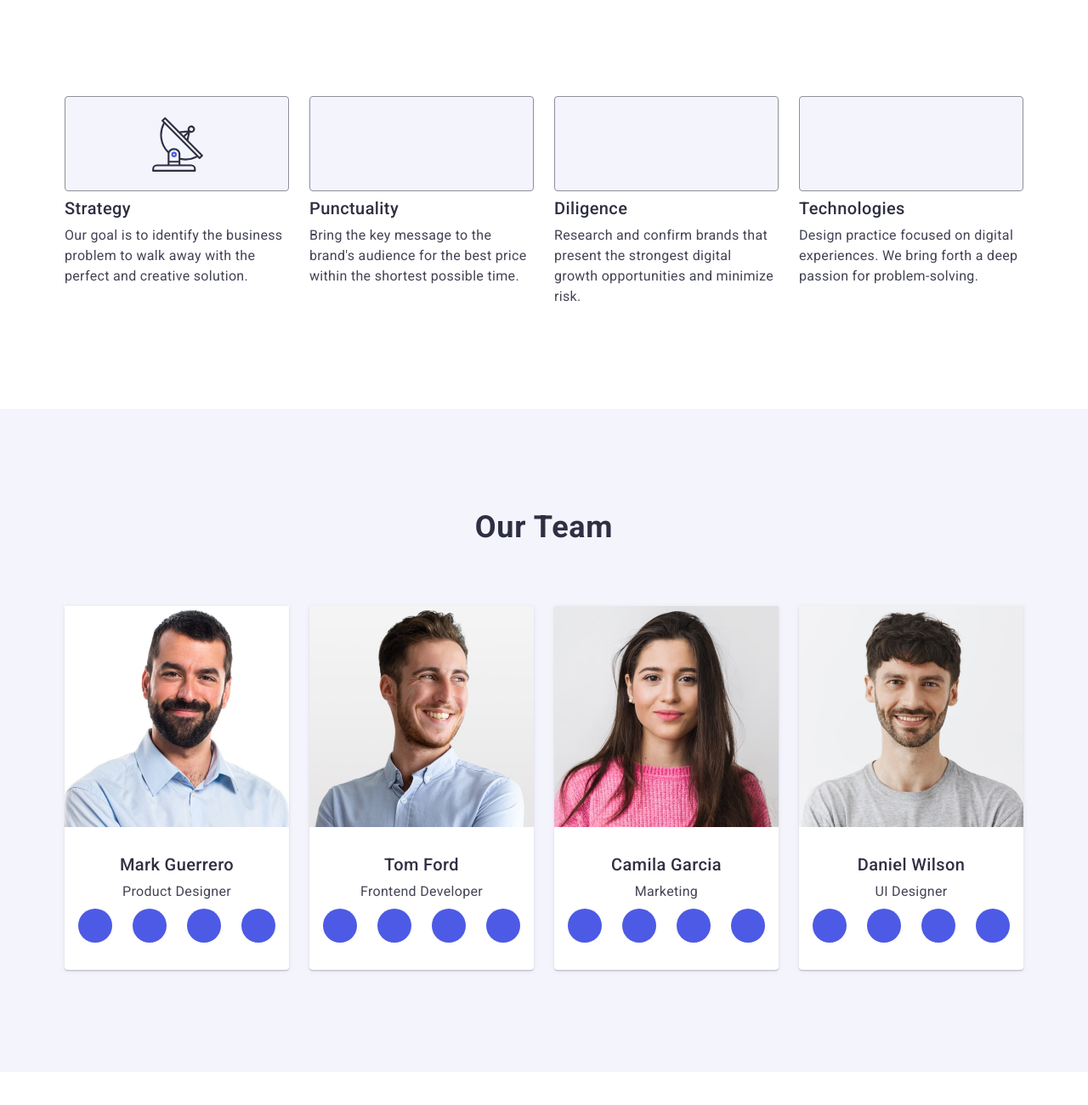
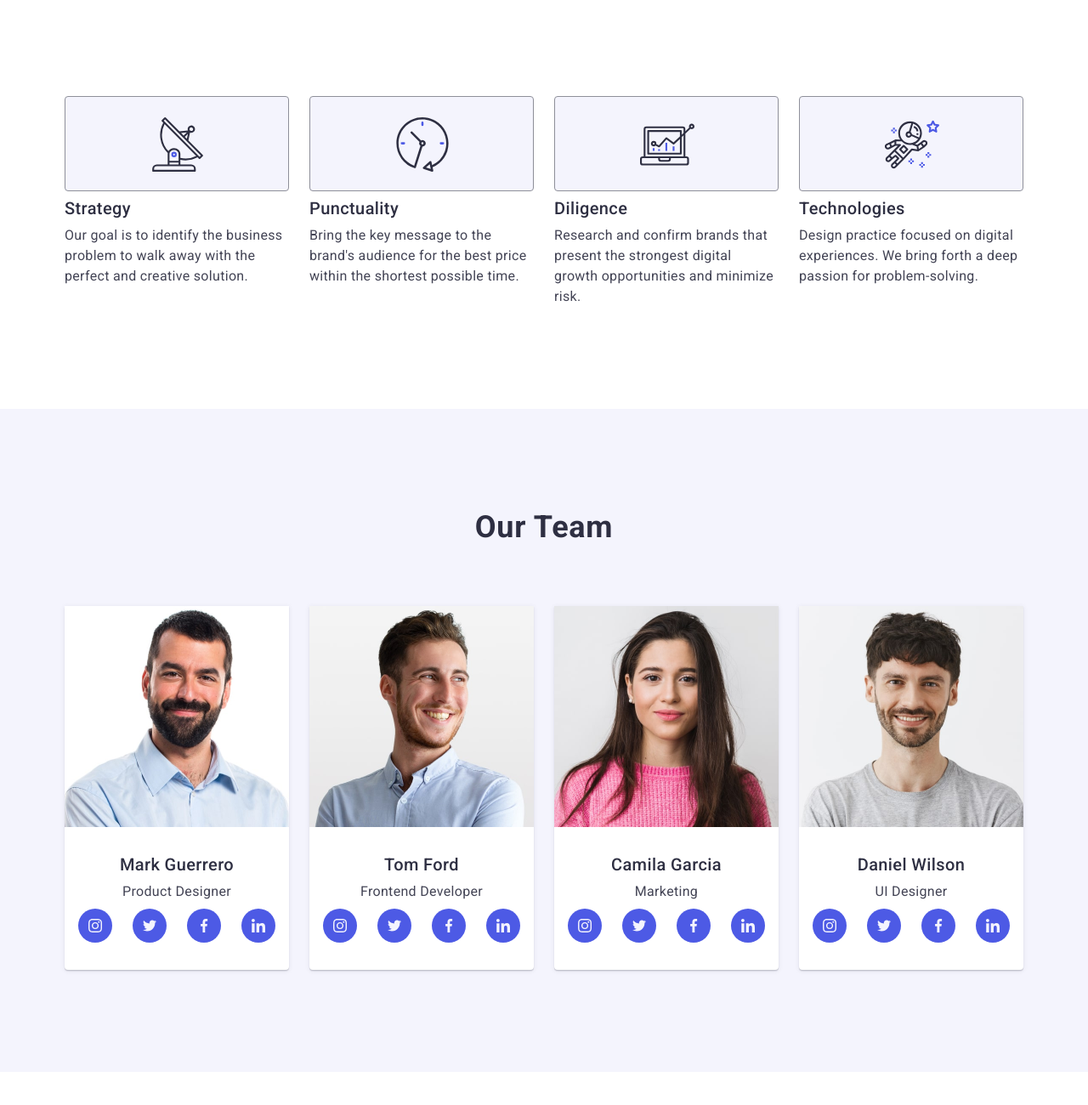
Before and after one commit to zhytskyi/goit-markup-hw-04, a plain HTML site: page index.html in a window 1280 px wide. Shown: the part 680-1980 px from the top of the page at 85% size. Drawn offline with nearby package versions, Linux system fonts and the light colour scheme; the site is published under a folder, as on GitHub Pages, so addresses that start at the root find nothing.

Commit message:
Fixed svg

```diff
--- a/index.html
+++ b/index.html
@@ -80,7 +80,7 @@
             <li class="qual-item">
               <div class="qual-item-container">
                 <svg class="qual-svg" width="64" height="64">
-                  <use href="../images/icons.svg#icon-clock"></use>
+                  <use href="./images/icons.svg#icon-clock"></use>
                 </svg>
               </div>
               <h3 class="qual-title">Punctuality</h3>
@@ -92,7 +92,7 @@
             <li class="qual-item">
               <div class="qual-item-container">
                 <svg class="qual-svg" width="64" height="64">
-                  <use href="/images/icons.svg#icon-diagram"></use>
+                  <use href="./images/icons.svg#icon-diagram"></use>
                 </svg>
               </div>
               <h3 class="qual-title">Diligence</h3>
@@ -104,7 +104,7 @@
             <li class="qual-item">
               <div class="qual-item-container">
                 <svg class="qual-svg" width="64" height="64">
-                  <use href="/images/icons.svg#icon-astronaut"></use>
+                  <use href="./images/icons.svg#icon-astronaut"></use>
                 </svg>
               </div>
               <h3 class="qual-title">Technologies</h3>
@@ -137,7 +137,7 @@
                       <svg class="socmedia-svg" width="16" height="16">
                         <use
                           class="socmedia-icons"
-                          href="/images/icons.svg#icon-instagram"
+                          href="./images/icons.svg#icon-instagram"
                         ></use>
                       </svg>
                     </a>
@@ -147,7 +147,7 @@
                       <svg class="socmedia-svg" width="16" height="16">
                         <use
                           class="socmedia-icons"
-                          href="/images/icons.svg#icon-twitter"
+                          href="./images/icons.svg#icon-twitter"
                         ></use>
                       </svg>
                     </a>
@@ -157,7 +157,7 @@
                       <svg class="socmedia-svg" width="16" height="16">
                         <use
                           class="socmedia-icons"
-                          href="/images/icons.svg#icon-facebook"
+                          href="./images/icons.svg#icon-facebook"
                         ></use>
                       </svg>
                     </a>
@@ -167,7 +167,7 @@
                       <svg class="socmedia-svg" width="16" height="16">
                         <use
                           class="socmedia-icons"
-                          href="/images/icons.svg#icon-linkedin"
+                          href="./images/icons.svg#icon-linkedin"
                         ></use>
                       </svg>
                     </a>
@@ -192,7 +192,7 @@
                       <svg class="socmedia-svg" width="16" height="16">
                         <use
                           class="socmedia-icons"
-                          href="/images/icons.svg#icon-instagram"
+                          href="./images/icons.svg#icon-instagram"
                         ></use>
                       </svg>
                     </a>
@@ -202,7 +202,7 @@
                       <svg class="socmedia-svg" width="16" height="16">
                         <use
                           class="socmedia-icons"
-                          href="/images/icons.svg#icon-twitter"
+                          href="./images/icons.svg#icon-twitter"
                         ></use>
                       </svg>
                     </a>
@@ -212,7 +212,7 @@
                       <svg class="socmedia-svg" width="16" height="16">
                         <use
                           class="socmedia-icons"
-                          href="/images/icons.svg#icon-facebook"
+                          href="./images/icons.svg#icon-facebook"
                         ></use>
                       </svg>
                     </a>
@@ -222,7 +222,7 @@
                       <svg class="socmedia-svg" width="16" height="16">
                         <use
                           class="socmedia-icons"
-                          href="/images/icons.svg#icon-linkedin"
+                          href="./images/icons.svg#icon-linkedin"
                         ></use>
                       </svg>
                     </a>
@@ -247,7 +247,7 @@
                       <svg class="socmedia-svg" width="16" height="16">
                         <use
                           class="socmedia-icons"
-                          href="/images/icons.svg#icon-instagram"
+                          href="./images/icons.svg#icon-instagram"
                         ></use>
                       </svg>
                     </a>
@@ -257,7 +257,7 @@
                       <svg class="socmedia-svg" width="16" height="16">
                         <use
                           class="socmedia-icons"
-                          href="/images/icons.svg#icon-twitter"
+                          href="./images/icons.svg#icon-twitter"
                         ></use>
                       </svg>
                     </a>
@@ -267,7 +267,7 @@
                       <svg class="socmedia-svg" width="16" height="16">
                         <use
                           class="socmedia-icons"
-                          href="/images/icons.svg#icon-facebook"
+                          href="./images/icons.svg#icon-facebook"
                         ></use>
                       </svg>
                     </a>
@@ -277,7 +277,7 @@
                       <svg class="socmedia-svg" width="16" height="16">
                         <use
                           class="socmedia-icons"
-                          href="/images/icons.svg#icon-linkedin"
+                          href="./images/icons.svg#icon-linkedin"
                         ></use>
                       </svg>
                     </a>
@@ -302,7 +302,7 @@
                       <svg class="socmedia-svg" width="16" height="16">
                         <use
                           class="socmedia-icons"
-                          href="/images/icons.svg#icon-instagram"
+                          href="./images/icons.svg#icon-instagram"
                         ></use>
                       </svg>
                     </a>
@@ -312,7 +312,7 @@
                       <svg class="socmedia-svg" width="16" height="16">
                         <use
                           class="socmedia-icons"
-                          href="/images/icons.svg#icon-twitter"
+                          href="./images/icons.svg#icon-twitter"
                         ></use>
                       </svg>
                     </a>
@@ -322,7 +322,7 @@
                       <svg class="socmedia-svg" width="16" height="16">
                         <use
                           class="socmedia-icons"
-                          href="/images/icons.svg#icon-facebook"
+                          href="./images/icons.svg#icon-facebook"
                         ></use>
                       </svg>
                     </a>
@@ -332,7 +332,7 @@
                       <svg class="socmedia-svg" width="16" height="16">
                         <use
                           class="socmedia-icons"
-                          href="/images/icons.svg#icon-linkedin"
+                          href="./images/icons.svg#icon-linkedin"
                         ></use>
                       </svg>
                     </a>
@@ -484,7 +484,7 @@
                 <svg class="socmedia-svg" width="16" height="16">
                   <use
                     class="socmedia-icons"
-                    href="/images/icons.svg#icon-instagram"
+                    href="./images/icons.svg#icon-instagram"
                   ></use>
                 </svg>
               </a>
@@ -494,7 +494,7 @@
                 <svg class="socmedia-svg" width="16" height="16">
                   <use
                     class="socmedia-icons"
-                    href="/images/icons.svg#icon-twitter"
+                    href="./images/icons.svg#icon-twitter"
                   ></use>
                 </svg>
               </a>
@@ -504,7 +504,7 @@
                 <svg class="socmedia-svg" width="16" height="16">
                   <use
                     class="socmedia-icons"
-                    href="/images/icons.svg#icon-facebook"
+                    href="./images/icons.svg#icon-facebook"
                   ></use>
                 </svg>
               </a>
@@ -514,7 +514,7 @@
                 <svg class="socmedia-svg" width="16" height="16">
                   <use
                     class="socmedia-icons"
-                    href="/images/icons.svg#icon-linkedin"
+                    href="./images/icons.svg#icon-linkedin"
                   ></use>
                 </svg>
               </a>
```
